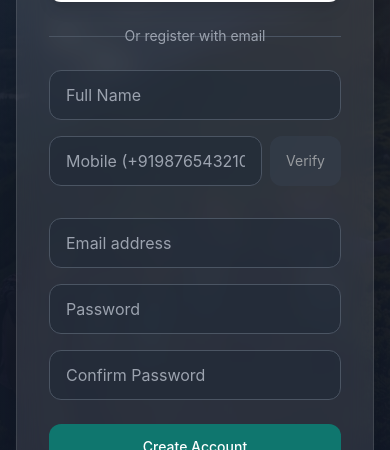
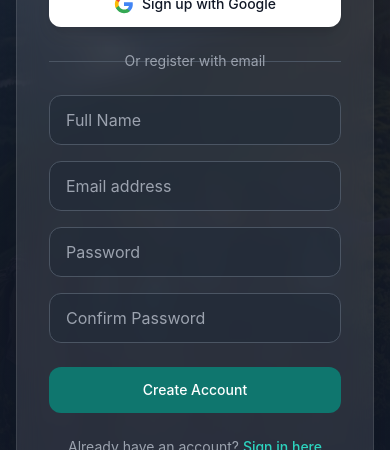
Before and after one commit to gamechanger162/TripSang, a Next.js app in the folder client/: page /auth/signup in a window 390 px wide. Shown: the part 281-731 px from the top of the page. Built offline with nearby package versions, Linux system fonts and the light colour scheme; no server answers.

Commit message:
Temporarily disable phone verification feature (Firebase billing requirement)

```diff
--- a/client/src/app/auth/signup/page.tsx
+++ b/client/src/app/auth/signup/page.tsx
@@ -154,11 +154,13 @@ export default function SignUpPage() {
             return;
         }
 
-        // Ensure user verified phone if they entered one
+        // Phone verification temporarily disabled
+        /*
         if (formData.mobileNumber && !isPhoneVerified) {
             toast.error('Please verify your phone number first');
             return;
         }
+        */
 
         setLoading(true);
 
@@ -277,7 +279,7 @@ export default function SignUpPage() {
                                 />
                             </div>
 
-                            {/* Phone Input */}
+                            {/* Phone Verification Field - Temporarily disabled due to Firebase billing
                             <div className="flex gap-2">
                                 <input
                                     id="mobileNumber"
@@ -307,12 +309,8 @@ export default function SignUpPage() {
                                 )}
                             </div>
 
-                            {/* Recaptcha Container - Only shown when needed */}
-                            {!otpSent && !isPhoneVerified && (
-                                <div id="recaptcha-container" className="flex justify-center"></div>
-                            )}
+                            <div id="recaptcha-container" className="flex justify-center"></div>
 
-                            {/* OTP Input */}
                             {otpSent && !isPhoneVerified && (
                                 <div className="space-y-2">
                                     <p className="text-sm text-gray-300">Enter the 6-digit OTP sent to your phone:</p>
@@ -336,6 +334,7 @@ export default function SignUpPage() {
                                     </div>
                                 </div>
                             )}
+                            */}
 
                             <div>
                                 <label htmlFor="email-address" className="sr-only">Email address</label>
--- a/client/src/app/dashboard/page.tsx
+++ b/client/src/app/dashboard/page.tsx
@@ -98,6 +98,7 @@ export default function UserDashboard() {
                                 </div>
                             </div>
                             <div className="bg-gray-50 dark:bg-gray-700 px-5 py-3 space-y-2">
+                                {/* Phone Verification - Temporarily disabled due to Firebase billing requirement
                                 {!session.user.isMobileVerified && (
                                     <div>
                                         <Link
@@ -111,6 +112,7 @@ export default function UserDashboard() {
                                         </Link>
                                     </div>
                                 )}
+                                */}
                                 <div className="text-sm">
                                     <Link href="/profile/edit" className="font-medium text-primary-600 hover:text-primary-500">
                                         Edit profile (Coming Soon)
```
Also changed, not shown: 1 other file (tests, documents, lock files or other folders).
